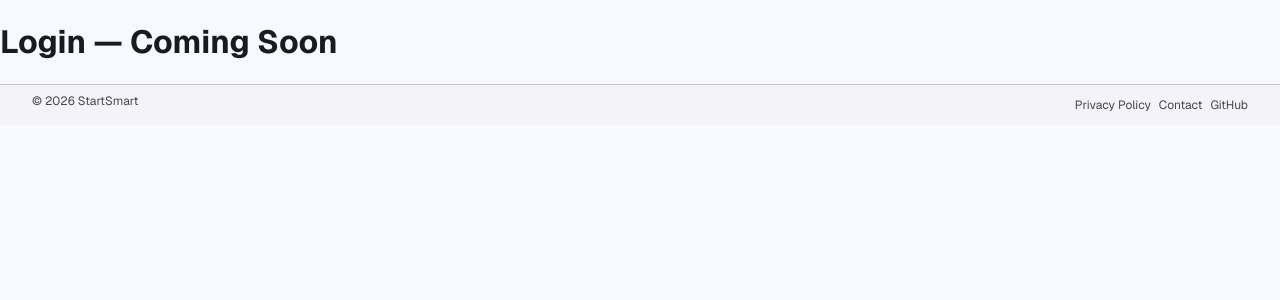
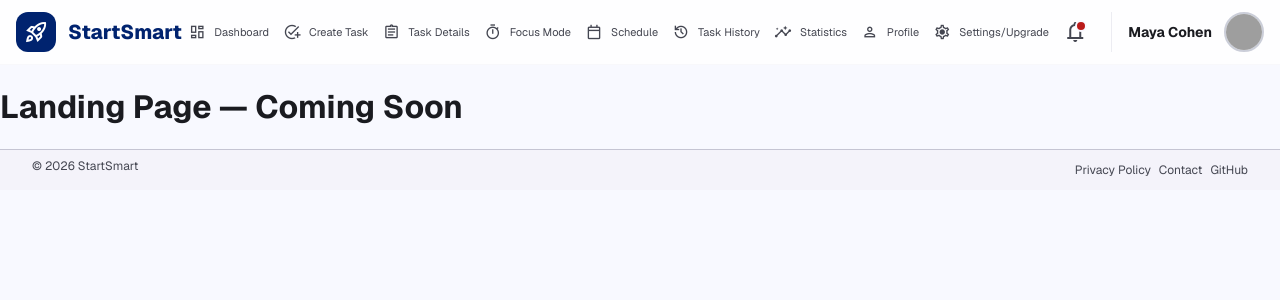
Before and after one commit to KarinLevy/StartSmart, a React (Vite) app: page / in a window 1280 px wide. Shown: the top 300 px of the page. Built offline with nearby package versions, Linux system fonts and the light colour scheme; grey boxes are pictures that could not be loaded.

Commit message:
Updated project

```diff
--- a/src/pages/LandingPage/landing.jsx
+++ b/src/pages/LandingPage/landing.jsx
@@ -1,15 +1,16 @@
 import React from 'react';
+import Navbar from '../../components/Navbar/Navbar';
 import Footer from '../../components/Footer/Footer';
 
-const Login = () => {
+const LandingPage = () => {
     return (
-        <div className="login-container">
-            <div className="login-card">
-                <h1>Login — Coming Soon</h1>
+        <div className="LandingPage-container">
+            <Navbar />
+            <div className="LandingPage-card">
+                <h1>Landing Page — Coming Soon</h1>
             </div>
             <Footer />
         </div>
     );
 };
-
-export default Login;
+export default LandingPage;
```
